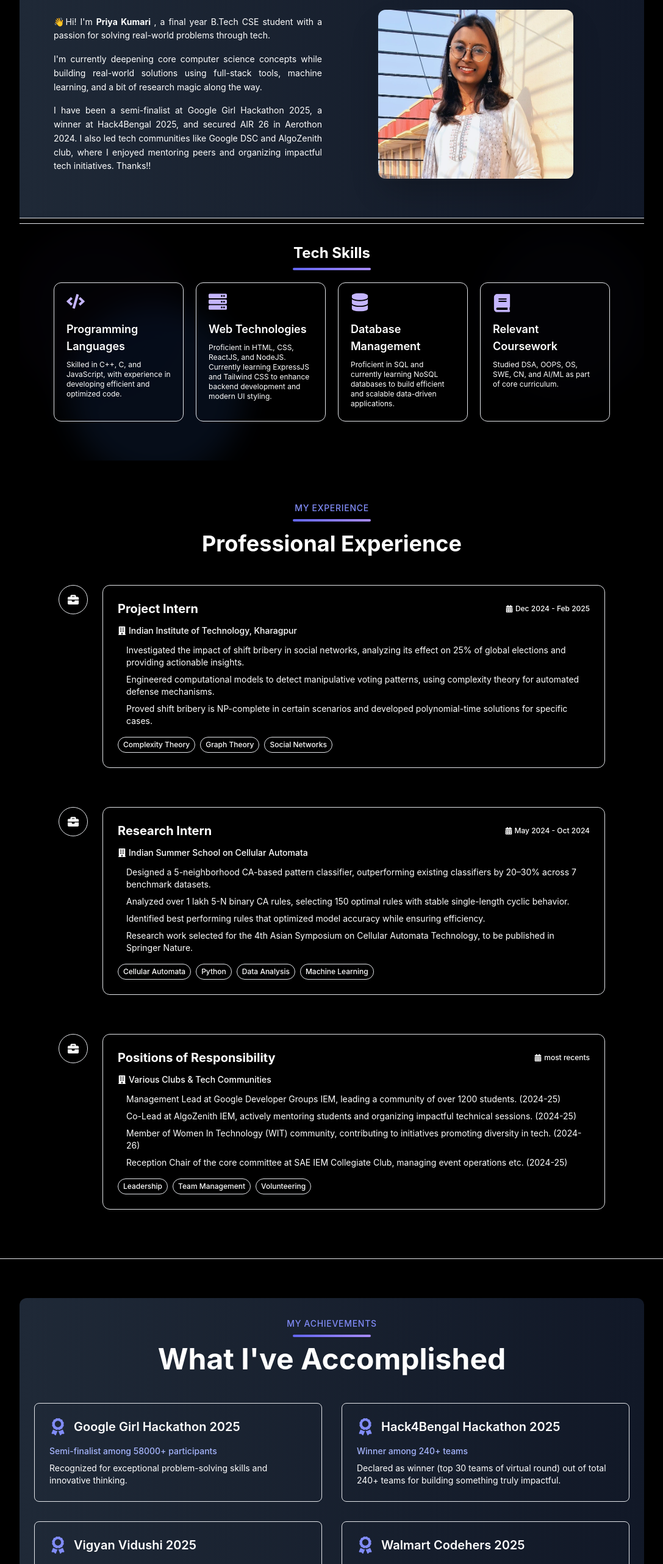
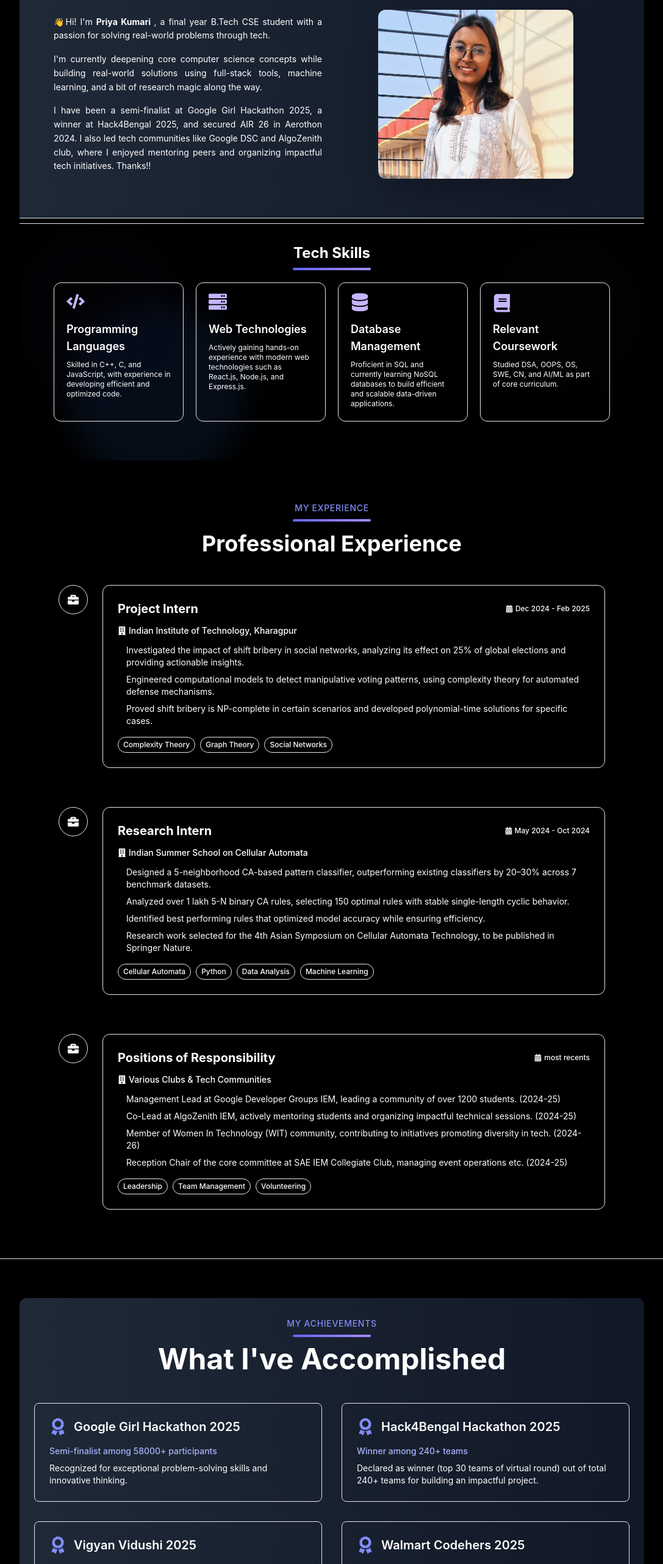
Before and after one commit to pri998/My-Portfolio, a React (Vite) app: page / in a window 1280 px wide. Shown: the part 236-2800 px from the top of the page at 61% size, without its empty margins (96-1183 px from the left). Built offline with nearby package versions, Linux system fonts and the light colour scheme.

Commit message:
updated projects and skills

```diff
--- a/src/components/About.jsx
+++ b/src/components/About.jsx
@@ -12,7 +12,7 @@ export default function About() {
     {
       icon: <FaServer />,
       title: "Web Technologies",
-      description: "Proficient in HTML, CSS, ReactJS, and NodeJS. Currently learning ExpressJS and Tailwind CSS to enhance backend development and modern UI styling."
+      description: "Actively gaining hands-on experience with modern web technologies such as React.js, Node.js, and Express.js."
     },
     {
       icon: <FaDatabase />,
--- a/src/components/Achievements.jsx
+++ b/src/components/Achievements.jsx
@@ -12,7 +12,7 @@ const achievementData = [
     title: "Hack4Bengal Hackathon 2025",
     subtitle: "Winner among 240+ teams",
     description:
-      "Declared as winner (top 30 teams of virtual round) out of total 240+ teams for building something truly impactful.",
+      "Declared as winner (top 30 teams of virtual round) out of total 240+ teams for building an impactful project.",
   },
   {
     title: "Vigyan Vidushi 2025",
--- a/src/components/Project.jsx
+++ b/src/components/Project.jsx
@@ -10,9 +10,9 @@ export default function Projects() {
   const projects = [
     {
       title: "BookLoop",
-      period: "Mar 2025 - Present",
+      period: "Apr 2025 - Jul 2025",
       description:
-        "Spearheading the development of BookLoop, a platform for book donation and knowledge-sharing, tackling the issue of underutilized books for educational purposes, with engagement features.",
+        "Spearheaded the development of BookLoop, a platform for book donation and knowledge-sharing, tackling the issue of underutilized books for educational purposes, with engagement features.",
       image: bookloop,
       link: "https://a.com/bookloop",
       technologies: [
@@ -24,7 +24,7 @@ export default function Projects() {
     },
     {
       title: "DevVerse",
-      period: "Apr 2025 - May 2025",
+      period: "Mar 2025 - Apr 2025",
       description:
         "Developed an AI-powered virtual development pod to automate the conversion of unstructured RFPs into structured assets streamlining the tasks of various agents.",
       image: devVerse,
```
